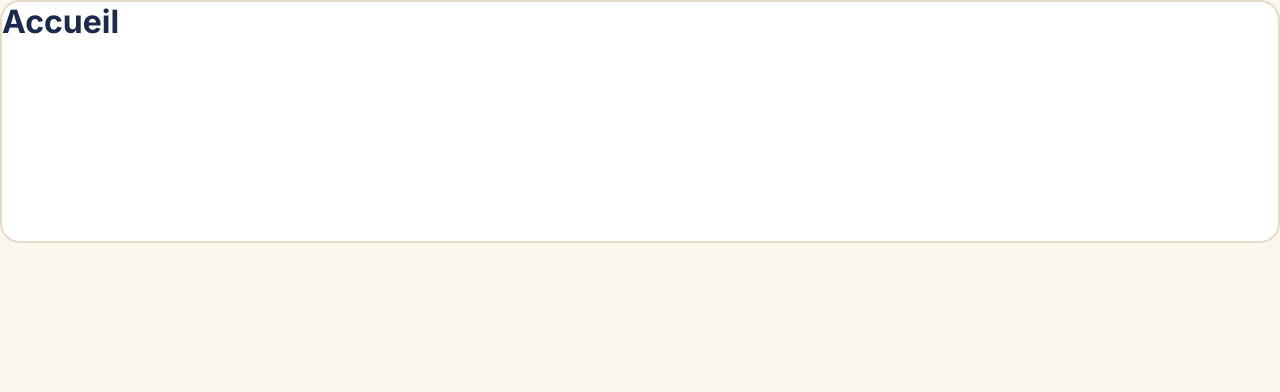
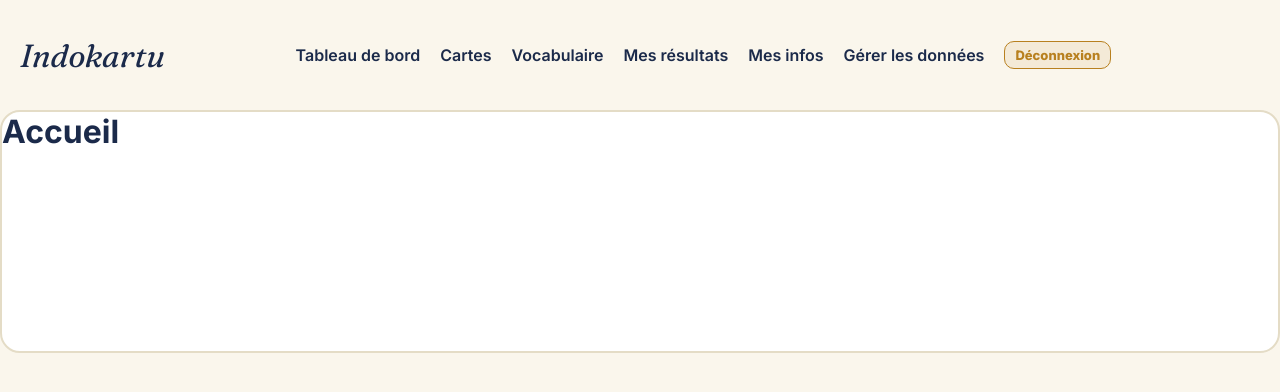
Before and after one commit to Marine-Briet/indokartu, a React (Vite) app in the folder client/: page / in a window 1280 px wide. Shown: the top 392 px of the page. Built offline with nearby package versions, Linux system fonts and the light colour scheme.

Commit message:
component Header #25

```diff
--- a/client/src/App.jsx
+++ b/client/src/App.jsx
@@ -1,7 +1,6 @@
 import {BrowserRouter, Routes, Route} from 'react-router-dom';
 import Accueil from './pages/Accueil';
-import AdminCategTyp from './pages/AdminCategTyp';
-import AdminVocabulaire from './pages/AdminVocabulaire';
+import Admin from './pages/Admin';
 import CartesFiltres from './pages/CartesFiltres';
 import CartesSession from './pages/CartesSession';
 import TableauDeBord from './pages/TableauDeBord';
@@ -33,8 +32,7 @@ function App() {
         <Route path="/mes-infos" element={<MesInfos />} />
       </Route>
       <Route element={<AdminRoute />}>
-        <Route path="/admin-categ-typ" element={<AdminCategTyp />} />
-        <Route path="/admin-vocabulaire" element={<AdminVocabulaire />} />
+        <Route path="/admin" element={<Admin />} />
       </Route>
       <Route path="*" element={<NotFound />} />
     </Routes>
--- /dev/null
+++ b/client/src/components/Header.jsx
@@ -0,0 +1,31 @@
+import './Header.scss';
+import { useState } from 'react';
+import { NavLink } from 'react-router-dom';
+
+
+function Header() {
+  const [menuOuvert, setMenuOuvert] = useState(false);
+
+  return (
+    <header className="header">
+        <p>Indokartu</p>
+
+        <nav className={menuOuvert ? "menu menu--ouvert" : "menu"}>
+            <button className="btn-fermer" onClick={() => setMenuOuvert(false)}>✕</button>
+            <NavLink to="/tableau-de-bord">Tableau de bord</NavLink>
+            <NavLink to="/cartes-filtres">Cartes</NavLink>
+            <NavLink to="/vocabulaire">Vocabulaire</NavLink>
+            <NavLink to="/mes-resultats">Mes résultats</NavLink>
+            <NavLink to="/mes-infos">Mes infos</NavLink>
+            <NavLink to="/admin">Gérer les données</NavLink>
+        </nav>
+
+        <div className="header__droite">
+            <button className="btn-burger" onClick={() => setMenuOuvert(!menuOuvert)}>☰</button>
+            <button className="btn-deconnexion">Déconnexion</button>
+        </div>
+    </header>
+  );
+}
+
+export default Header;
--- /dev/null
+++ b/client/src/components/Header.scss
@@ -0,0 +1,101 @@
+@use '../styles/variables' as *;
+
+.header {
+    background-color: $c-fond;
+    padding: 20px 10px;
+    display: flex;
+    justify-content: space-between;
+    align-items: center;
+    padding: 15px 20px;
+}
+
+.header__droite {
+    display: flex;
+    align-items: center;
+    gap: 15px;
+}
+
+p {
+    font-family: $font-secondaire;
+    font-style: italic;
+    font-size: 2rem;
+}
+
+.btn-burger {
+    color: $c-accent;
+    border: none;
+    font-size: 2rem;
+    background: none;
+    border: none;
+    cursor: pointer;
+}
+
+.menu {
+    position: fixed;
+    top: 0;
+    right: 0;
+    height: 100vh;
+    width: 250px;
+    background-color: $c-fond;
+    transform: translateX(100%);
+    transition: transform 0.3s ease;
+    padding: 30px 20px;
+    display: flex;
+    flex-direction: column;
+    gap: 20px;
+}
+
+.menu a {
+    color: $c-texte-principal;
+    font-weight: 600;
+    text-decoration: none;
+
+}
+
+.menu--ouvert {
+    transform: translateX(0);
+}
+
+.btn-fermer {
+    align-self: flex-end;
+    background: none;
+    border: none;
+    font-size: 1.8rem;
+    color: $c-accent;
+    cursor: pointer;
+    margin-bottom: 10px;
+}
+
+.btn-deconnexion {
+    border-radius: 10px;
+    font-size: small;
+    font-weight: 800;
+    padding: 5px 10px;
+    background-color: rgba($c-accent, 0.1);
+    color: $c-accent;
+    border: 1px solid $c-accent;
+}
+
+@media (min-width: 768px) {
+    .header {
+        display: grid;
+        grid-template-columns: 1fr auto 1fr;
+        align-items: center;
+    }
+
+    .btn-burger {
+        display: none;
+    }
+
+    .menu {
+        position: static;
+        transform: none;
+        width: auto;
+        height: auto;
+        flex-direction: row;
+    }
+
+    .btn-fermer {
+        display: none;
+    }
+}
--- a/client/src/pages/Accueil.jsx
+++ b/client/src/pages/Accueil.jsx
@@ -1,9 +1,10 @@
 import Card from "../components/Card";
-import Bouton from "../components/Bouton";
-import TagCategorie from '../components/TagCategorie';
+import Header from "../components/Header";
 
 function Accueil() {
     return(
+    <div>
+        <Header />
         <Card>
             <h1>Accueil</h1>
             <br />
@@ -17,6 +18,8 @@ function Accueil() {
             <br />
             <br />
         </Card>
+    </div>
+
 )};
 
 export default Accueil;
--- a/client/src/pages/AdminCategTyp.jsx
+++ /dev/null
@@ -1,5 +0,0 @@
-function AdminCategTyp() {
-    return <h1>AdminCategTyp</h1>
-};
-
-export default AdminCategTyp;
```
Also changed, not shown: client/src/pages/Admin.jsx (renamed from client/src/pages/AdminVocabulaire.jsx). Lines whose indentation alone changed are shown as unchanged.
